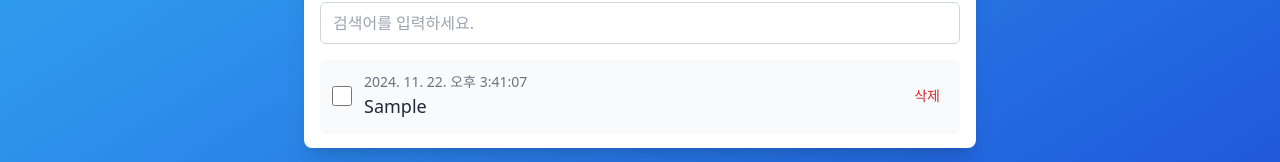
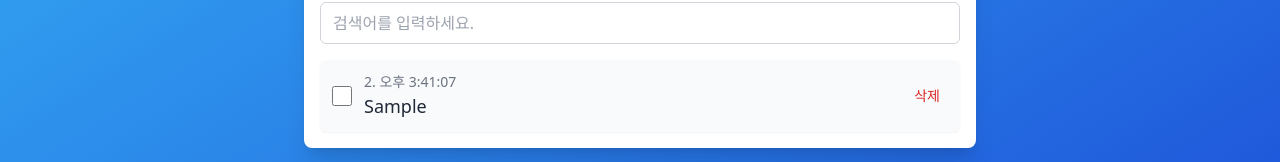
Before and after one commit to ssosee/react-to-do-list, a React (Vite) app: page / in a window 1280 px wide. Both pictures are taken after typing "Sample" into the empty fields and a click on the button "추가". Shown: the part 477-639 px from the top of the page. Built offline with nearby package versions, Linux system fonts and the light colour scheme.

Commit message:
feat(TodoItem.jsx): 시간만 표시

```diff
--- a/src/components/TodoItem.jsx
+++ b/src/components/TodoItem.jsx
@@ -57,7 +57,7 @@ const TodoItem = ({ todo }) => {
       />
       <div className="flex-grow">
         <div className="text-sm text-gray-500">
-          {new Date(date).toLocaleString("ko-KR")}
+          {new Date(date).toLocaleString("ko-KR").slice(11)}
         </div>
         {isEditing ? (
           <input
```
